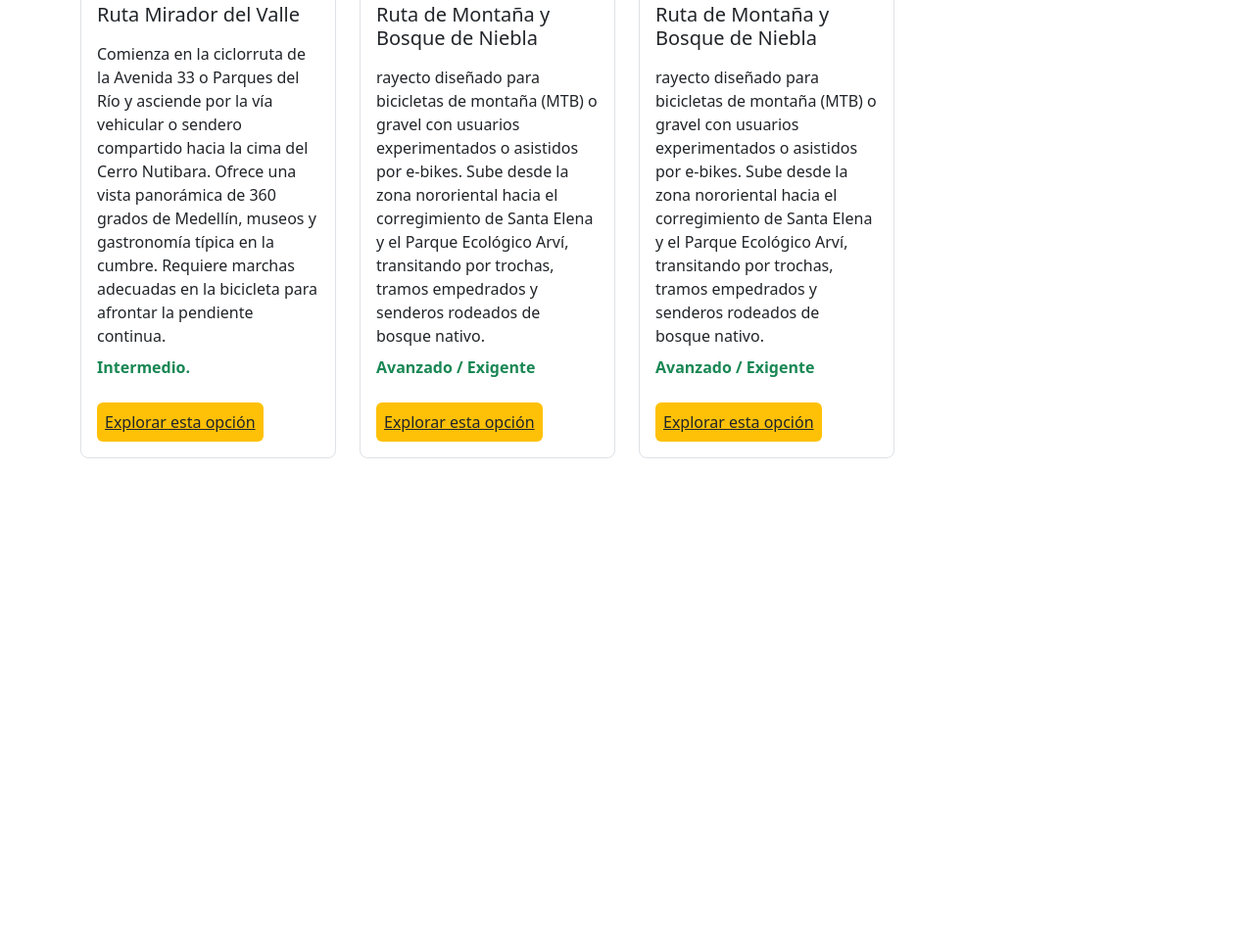
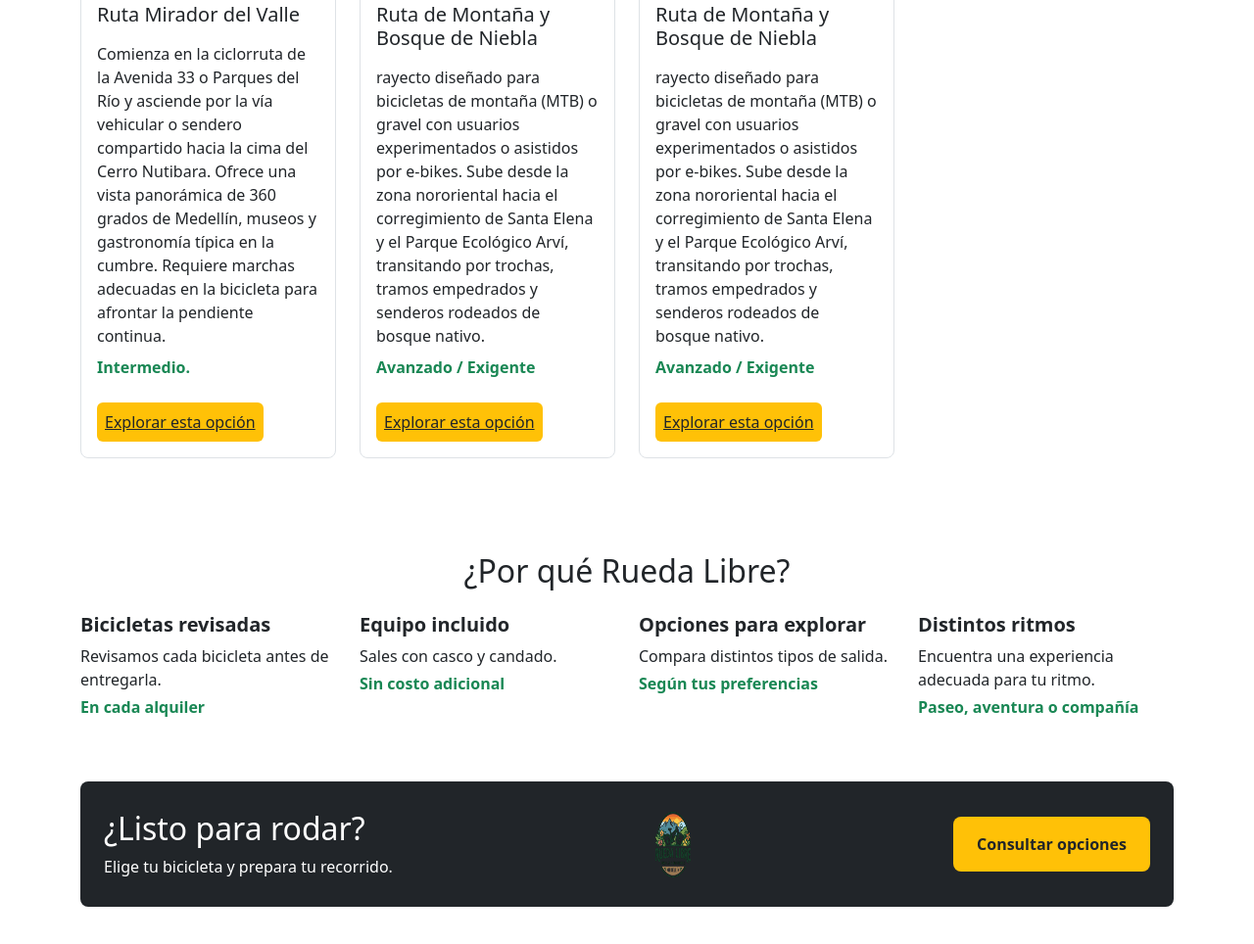
Before and after one commit to cristiantorresg/rueda-libre, a plain HTML site: page pruebas/catalogo-bootstrap.html in a window 1280 px wide. Shown: the part 1059-2023 px from the top of the page at 98% size. Before the commit the page ends 1623 px from the top, so only its background shows below. Drawn offline with nearby package versions, Linux system fonts and the light colour scheme.

Commit message:
feat(repo):Se creó sección por qué rueda libre, y una franja final con texto y un enlace destacado | Dia 2 reto 2 terminado.

```diff
--- a/pruebas/catalogo-bootstrap.html
+++ b/pruebas/catalogo-bootstrap.html
@@ -33,9 +33,18 @@
                             />
                             <h3 class="fs-5">Ruta Urbana Cultural</h3>
                             <p class="mb-0">
-                                Recorrido plano y seguro que aprovecha ciclorrutas segregadas y amplios bulevares arbolados. Conecta Parques del Río, la zona gastronómica y tranquila del primer parque de Laureles, y baja hacia Ciudad del Río bordeando el Museo de Arte Moderno (MAMM). Ideal para turistas y paseos recreativos con paradas de café.
+                                Recorrido plano y seguro que aprovecha
+                                ciclorrutas segregadas y amplios bulevares
+                                arbolados. Conecta Parques del Río, la zona
+                                gastronómica y tranquila del primer parque de
+                                Laureles, y baja hacia Ciudad del Río bordeando
+                                el Museo de Arte Moderno (MAMM). Ideal para
+                                turistas y paseos recreativos con paradas de
+                                café.
                             </p>
-                            <p class="fw-semibold text-success">Principiante / Fácil.</p>
+                            <p class="fw-semibold text-success">
+                                Principiante / Fácil.
+                            </p>
                             <a
                                 href="#consulta"
                                 class="mt-auto align-self-start text-dark bg-warning p-2 rounded"
@@ -54,9 +63,15 @@
                                 loading="lazy"
                                 alt="Bicicleta urbana turquesa junto a una pared de ladrillo"
                             />
-                            <h3 class="fs-5">Ruta Mirador del Valle </h3>
+                            <h3 class="fs-5">Ruta Mirador del Valle</h3>
                             <p class="mb-0">
-                                Comienza en la ciclorruta de la Avenida 33 o Parques del Río y asciende por la vía vehicular o sendero compartido hacia la cima del Cerro Nutibara. Ofrece una vista panorámica de 360 grados de Medellín, museos y gastronomía típica en la cumbre. Requiere marchas adecuadas en la bicicleta para afrontar la pendiente continua.
+                                Comienza en la ciclorruta de la Avenida 33 o
+                                Parques del Río y asciende por la vía vehicular
+                                o sendero compartido hacia la cima del Cerro
+                                Nutibara. Ofrece una vista panorámica de 360
+                                grados de Medellín, museos y gastronomía típica
+                                en la cumbre. Requiere marchas adecuadas en la
+                                bicicleta para afrontar la pendiente continua.
                             </p>
                             <p class="fw-semibold text-success">Intermedio.</p>
                             <a
@@ -77,11 +92,21 @@
                                 loading="lazy"
                                 alt="Bicicleta urbana turquesa junto a una pared de ladrillo"
                             />
-                            <h3 class="fs-5">Ruta de Montaña y Bosque de Niebla </h3>
+                            <h3 class="fs-5">
+                                Ruta de Montaña y Bosque de Niebla
+                            </h3>
                             <p class="mb-0">
-                                rayecto diseñado para bicicletas de montaña (MTB) o gravel con usuarios experimentados o asistidos por e-bikes. Sube desde la zona nororiental hacia el corregimiento de Santa Elena y el Parque Ecológico Arví, transitando por trochas, tramos empedrados y senderos rodeados de bosque nativo.
+                                rayecto diseñado para bicicletas de montaña
+                                (MTB) o gravel con usuarios experimentados o
+                                asistidos por e-bikes. Sube desde la zona
+                                nororiental hacia el corregimiento de Santa
+                                Elena y el Parque Ecológico Arví, transitando
+                                por trochas, tramos empedrados y senderos
+                                rodeados de bosque nativo.
                             </p>
-                            <p class="fw-semibold text-success">Avanzado / Exigente</p>
+                            <p class="fw-semibold text-success">
+                                Avanzado / Exigente
+                            </p>
                             <a
                                 href="#consulta"
                                 class="mt-auto align-self-start text-dark bg-warning p-2 rounded"
@@ -89,7 +114,6 @@
                                 Explorar esta opción
                             </a>
                         </article>
-
                     </div>
                     <div class="col-12 col-sm-6 col-lg-4 col-xl-3">
                         <article
@@ -103,9 +127,18 @@
                             />
                             <h3 class="fs-5">Ruta Urbana Cultural</h3>
                             <p class="mb-0">
-                                Recorrido plano y seguro que aprovecha ciclorrutas segregadas y amplios bulevares arbolados. Conecta Parques del Río, la zona gastronómica y tranquila del primer parque de Laureles, y baja hacia Ciudad del Río bordeando el Museo de Arte Moderno (MAMM). Ideal para turistas y paseos recreativos con paradas de café.
+                                Recorrido plano y seguro que aprovecha
+                                ciclorrutas segregadas y amplios bulevares
+                                arbolados. Conecta Parques del Río, la zona
+                                gastronómica y tranquila del primer parque de
+                                Laureles, y baja hacia Ciudad del Río bordeando
+                                el Museo de Arte Moderno (MAMM). Ideal para
+                                turistas y paseos recreativos con paradas de
+                                café.
                             </p>
-                            <p class="fw-semibold text-success">Principiante / Fácil.</p>
+                            <p class="fw-semibold text-success">
+                                Principiante / Fácil.
+                            </p>
                             <a
                                 href="#consulta"
                                 class="mt-auto align-self-start text-dark bg-warning p-2 rounded"
@@ -124,9 +157,15 @@
                                 loading="lazy"
                                 alt="Bicicleta urbana turquesa junto a una pared de ladrillo"
                             />
-                            <h3 class="fs-5">Ruta Mirador del Valle </h3>
+                            <h3 class="fs-5">Ruta Mirador del Valle</h3>
                             <p class="mb-0">
-                                Comienza en la ciclorruta de la Avenida 33 o Parques del Río y asciende por la vía vehicular o sendero compartido hacia la cima del Cerro Nutibara. Ofrece una vista panorámica de 360 grados de Medellín, museos y gastronomía típica en la cumbre. Requiere marchas adecuadas en la bicicleta para afrontar la pendiente continua.
+                                Comienza en la ciclorruta de la Avenida 33 o
+                                Parques del Río y asciende por la vía vehicular
+                                o sendero compartido hacia la cima del Cerro
+                                Nutibara. Ofrece una vista panorámica de 360
+                                grados de Medellín, museos y gastronomía típica
+                                en la cumbre. Requiere marchas adecuadas en la
+                                bicicleta para afrontar la pendiente continua.
                             </p>
                             <p class="fw-semibold text-success">Intermedio.</p>
                             <a
@@ -147,11 +186,21 @@
                                 loading="lazy"
                                 alt="Bicicleta urbana turquesa junto a una pared de ladrillo"
                             />
-                            <h3 class="fs-5">Ruta de Montaña y Bosque de Niebla </h3>
+                            <h3 class="fs-5">
+                                Ruta de Montaña y Bosque de Niebla
+                            </h3>
                             <p class="mb-0">
-                                rayecto diseñado para bicicletas de montaña (MTB) o gravel con usuarios experimentados o asistidos por e-bikes. Sube desde la zona nororiental hacia el corregimiento de Santa Elena y el Parque Ecológico Arví, transitando por trochas, tramos empedrados y senderos rodeados de bosque nativo.
+                                rayecto diseñado para bicicletas de montaña
+                                (MTB) o gravel con usuarios experimentados o
+                                asistidos por e-bikes. Sube desde la zona
+                                nororiental hacia el corregimiento de Santa
+                                Elena y el Parque Ecológico Arví, transitando
+                                por trochas, tramos empedrados y senderos
+                                rodeados de bosque nativo.
                             </p>
-                            <p class="fw-semibold text-success">Avanzado / Exigente</p>
+                            <p class="fw-semibold text-success">
+                                Avanzado / Exigente
+                            </p>
                             <a
                                 href="#consulta"
                                 class="mt-auto align-self-start text-dark bg-warning p-2 rounded"
@@ -159,7 +208,6 @@
                                 Explorar esta opción
                             </a>
                         </article>
-
                     </div>
                     <div class="col-12 col-sm-6 col-lg-4 col-xl-3">
                         <article
@@ -171,11 +219,21 @@
                                 loading="lazy"
                                 alt="Bicicleta urbana turquesa junto a una pared de ladrillo"
                             />
-                            <h3 class="fs-5">Ruta de Montaña y Bosque de Niebla </h3>
+                            <h3 class="fs-5">
+                                Ruta de Montaña y Bosque de Niebla
+                            </h3>
                             <p class="mb-0">
-                                rayecto diseñado para bicicletas de montaña (MTB) o gravel con usuarios experimentados o asistidos por e-bikes. Sube desde la zona nororiental hacia el corregimiento de Santa Elena y el Parque Ecológico Arví, transitando por trochas, tramos empedrados y senderos rodeados de bosque nativo.
+                                rayecto diseñado para bicicletas de montaña
+                                (MTB) o gravel con usuarios experimentados o
+                                asistidos por e-bikes. Sube desde la zona
+                                nororiental hacia el corregimiento de Santa
+                                Elena y el Parque Ecológico Arví, transitando
+                                por trochas, tramos empedrados y senderos
+                                rodeados de bosque nativo.
                             </p>
-                            <p class="fw-semibold text-success">Avanzado / Exigente</p>
+                            <p class="fw-semibold text-success">
+                                Avanzado / Exigente
+                            </p>
                             <a
                                 href="#consulta"
                                 class="mt-auto align-self-start text-dark bg-warning p-2 rounded"
@@ -183,13 +241,80 @@
                                 Explorar esta opción
                             </a>
                         </article>
-
                     </div>
 
-
-
-
                     <!-- Inserta aquí las siete columnas del paso 7. -->
+                </div>
+            </section>
+            <section
+                id="beneficios"
+                class="py-5"
+                aria-labelledby="beneficios-titulo"
+            >
+                <h2 id="beneficios-titulo" class="text-center mb-4">
+                    ¿Por qué Rueda Libre?
+                </h2>
+                <div class="row g-4">
+                    <div class="col-12 col-sm-6 col-lg-3">
+                        <h3 class="fs-5 fw-bold">Bicicletas revisadas</h3>
+                        <p class="mb-1">
+                            Revisamos cada bicicleta antes de entregarla.
+                        </p>
+                        <p class="fw-semibold text-success">En cada alquiler</p>
+                    </div>
+                    <div class="col-12 col-sm-6 col-lg-3">
+                        <h3 class="fs-5 fw-bold">Equipo incluido</h3>
+                        <p class="mb-1">Sales con casco y candado.</p>
+                        <p class="fw-semibold text-success">
+                            Sin costo adicional
+                        </p>
+                    </div>
+                    <div class="col-12 col-sm-6 col-lg-3">
+                        <h3 class="fs-5 fw-bold">Opciones para explorar</h3>
+                        <p class="mb-1">Compara distintos tipos de salida.</p>
+                        <p class="fw-semibold text-success">
+                            Según tus preferencias
+                        </p>
+                    </div>
+                    <div class="col-12 col-sm-6 col-lg-3">
+                        <h3 class="fs-5 fw-bold">Distintos ritmos</h3>
+                        <p class="mb-1">
+                            Encuentra una experiencia adecuada para tu ritmo.
+                        </p>
+                        <p class="fw-semibold text-success">
+                            Paseo, aventura o compañía
+                        </p>
+                    </div>
+                </div>
+            </section>
+            <section
+                class="p-4 rounded-3 text-bg-dark"
+                aria-labelledby="rodar-titulo"
+            >
+                <div
+                    class="d-flex flex-column flex-md-row align-items-center justify-content-between gap-3"
+                >
+                    <div>
+                        <h2 id="rodar-titulo" class="mb-2">
+                            ¿Listo para rodar?
+                        </h2>
+                        <p class="mb-0">
+                            Elige tu bicicleta y prepara tu recorrido.
+                        </p>
+                    </div>
+                    <img
+                        src="../img/logo.png"
+                        alt=""
+                        width="80"
+                        height="80"
+                        class="d-none d-md-block"
+                    />
+                    <a
+                        href="#consulta"
+                        class="d-inline-block bg-warning text-dark fw-semibold px-4 py-3 rounded-3 text-decoration-none"
+                    >
+                        Consultar opciones
+                    </a>
                 </div>
             </section>
             <!-- Añade aquí beneficios, llamada a la acción, tabla y consulta, en ese orden. -->
```
Also changed, not shown: index.html (+1 -0 lines), img/bitacora.txt.
